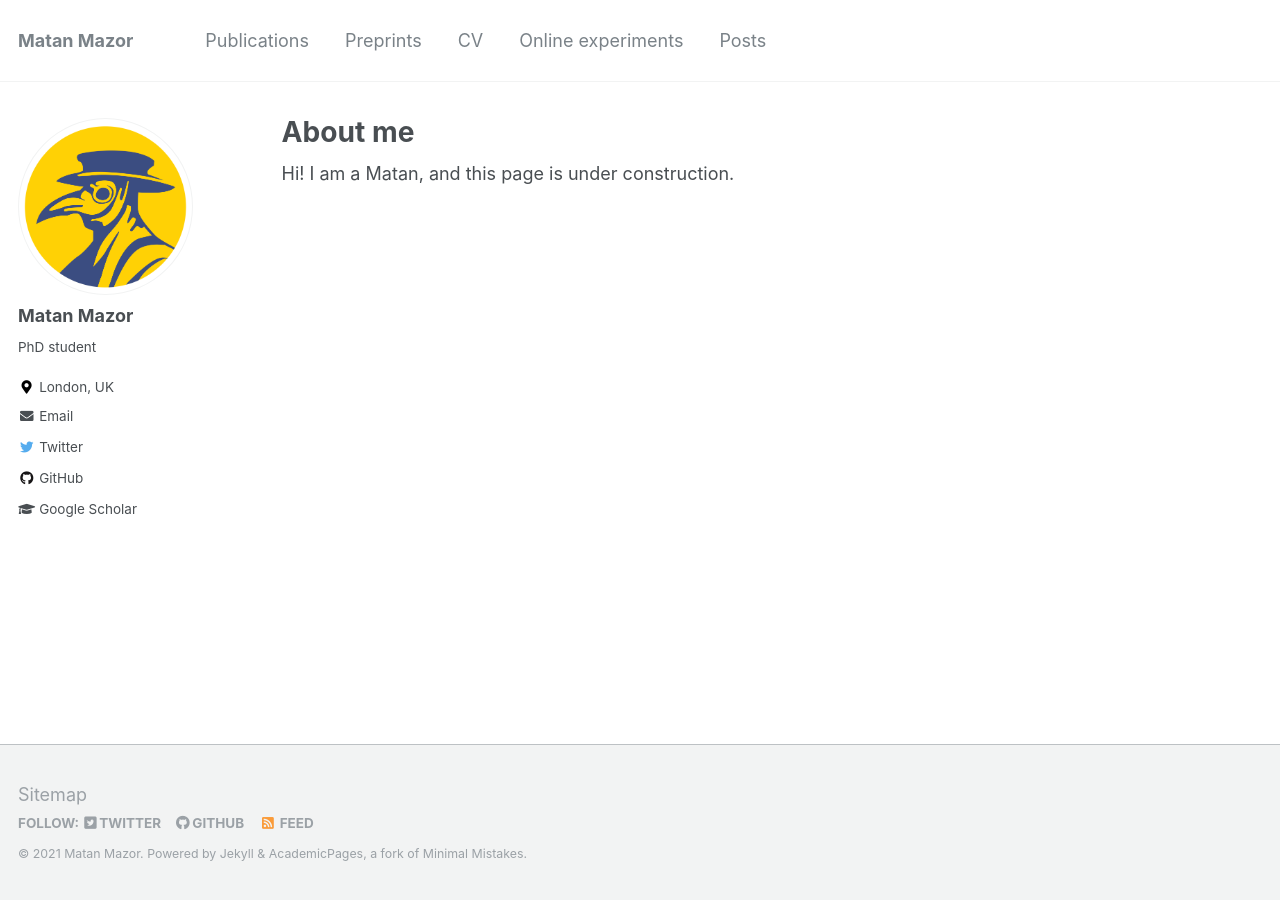
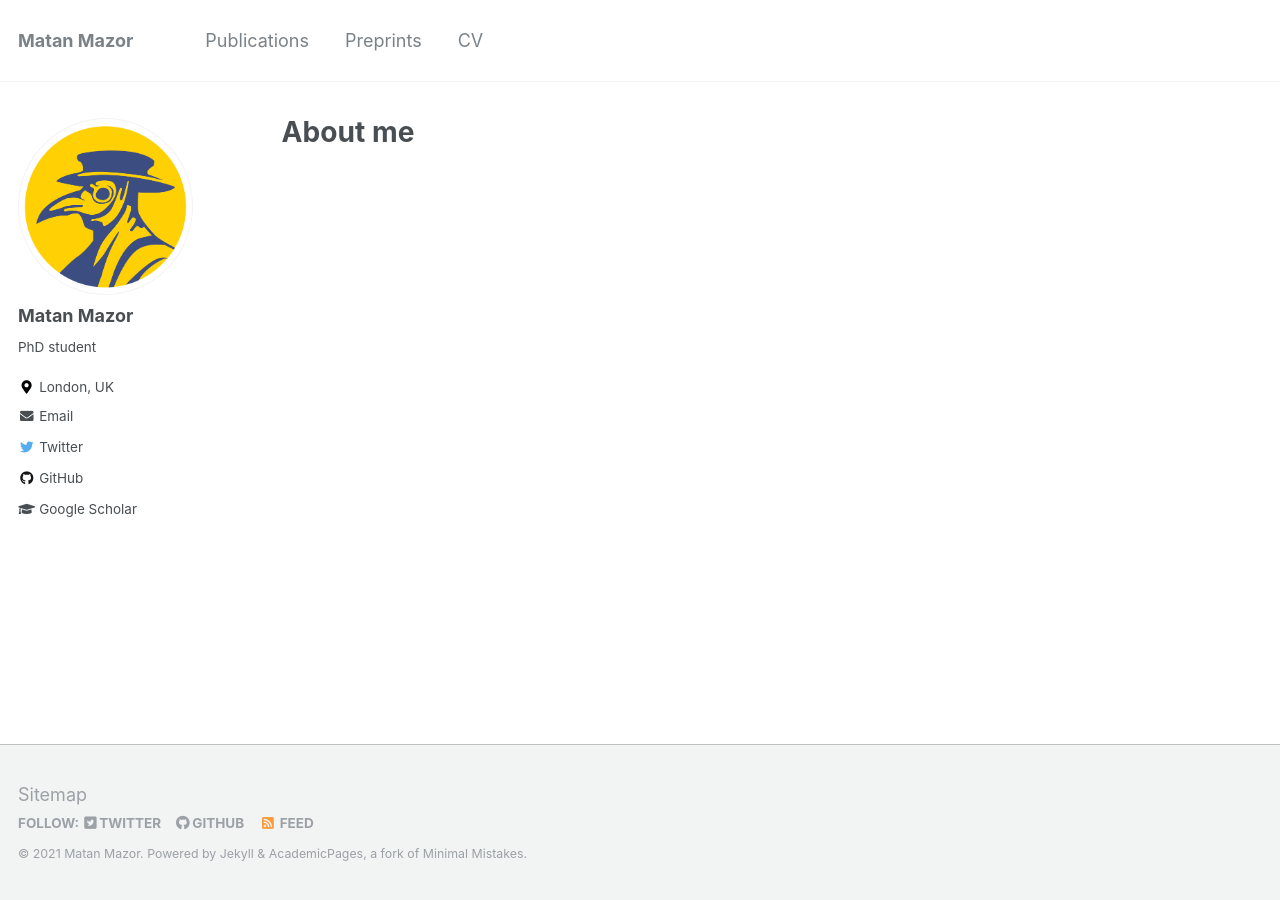
Before and after one commit to matanmazor/matanmazor.github.io, a Jekyll site: the page built from _pages/about.md, in a window 1280 px wide. Built offline with Jekyll 4.4.1, drawn with Linux system fonts in a browser that asks for light colours.

Commit message:
navigation, no about

```diff
--- a/_data/navigation.yml
+++ b/_data/navigation.yml
@@ -8,9 +8,3 @@ main:
 
   - title: "CV"
     url: /cv/
-
-  - title: "Online experiments"
-    url: /OnlineExperiments
-
-  - title: "Posts"
-    url: /posts/
--- a/_pages/about.md
+++ b/_pages/about.md
@@ -7,5 +7,3 @@ redirect_from:
   - /about/
   - /about.html
 ---
-
-Hi! I am a Matan, and this page is under construction.
```
